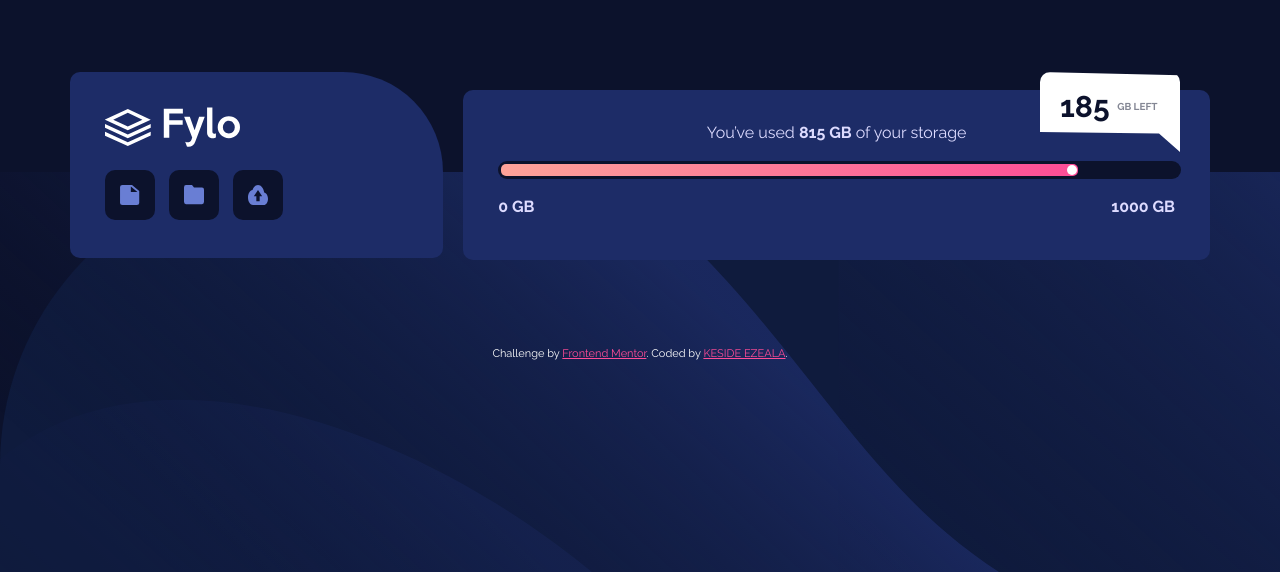
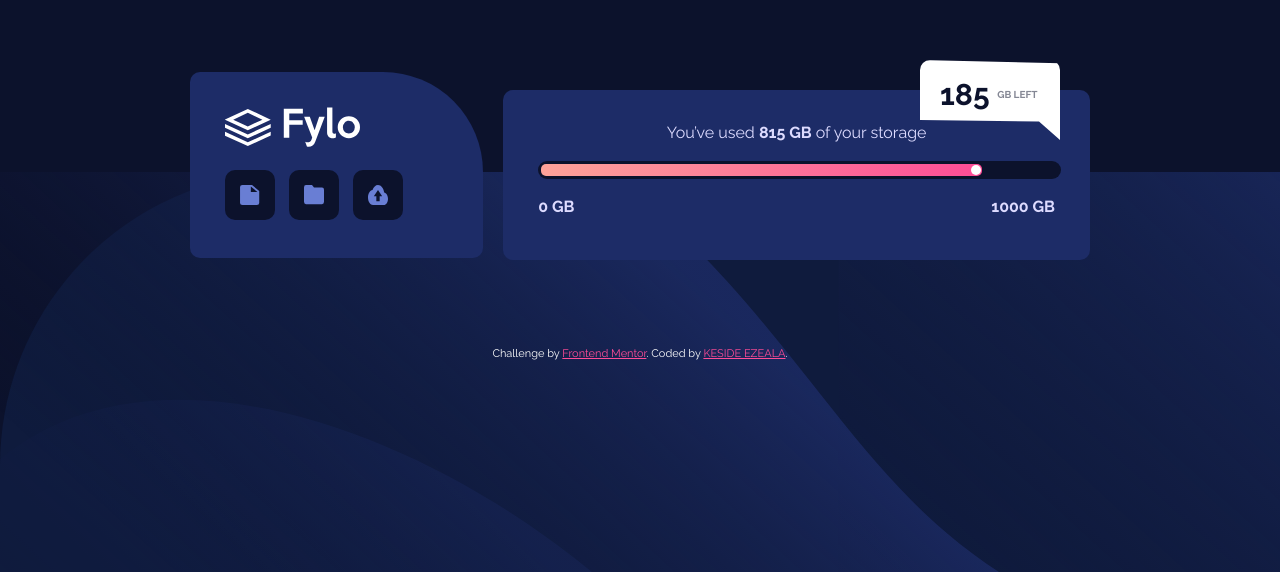
Before and after one commit to kcde/fylo-data, a plain HTML site: page index.html in a window 1280 px wide. Shown: the part 228-800 px from the top of the page. Drawn offline with Linux system fonts and the light colour scheme.

Commit message:
made changes responsiveness

```diff
--- a/styles.css
+++ b/styles.css
@@ -112,6 +112,11 @@ body {
 }
 
 @media (min-width: 960px) {
+  #container {
+    margin-left: auto;
+    max-width: 900px;
+    margin-right: auto;
+  }
   body {
     background-image: url(./images/bg-desktop.svg);
     background-color: hsl(229, 57%, 11%);
@@ -120,6 +125,9 @@ body {
     background-repeat: no-repeat;
   }
 
+  #box2 {
+    position: relative;
+  }
   #container {
     display: grid;
     grid-template-columns: 1fr 2fr;
@@ -131,11 +139,9 @@ body {
   #remainder {
     clip-path: polygon(0% 0%, 100% 4%, 100% 100%, 100% 100%, 85% 77%, 0% 75%);
     position: absolute;
-    top: 5rem;
-    right: 100px;
+    top: -3rem;
+    right: 3rem;
     border-bottom-right-radius: 0;
     padding-bottom: 3rem;
-    margin-bottom: 0;
-    margin-top: 25rem;
   }
 }
```
Also changed, not shown: 1 other file.
